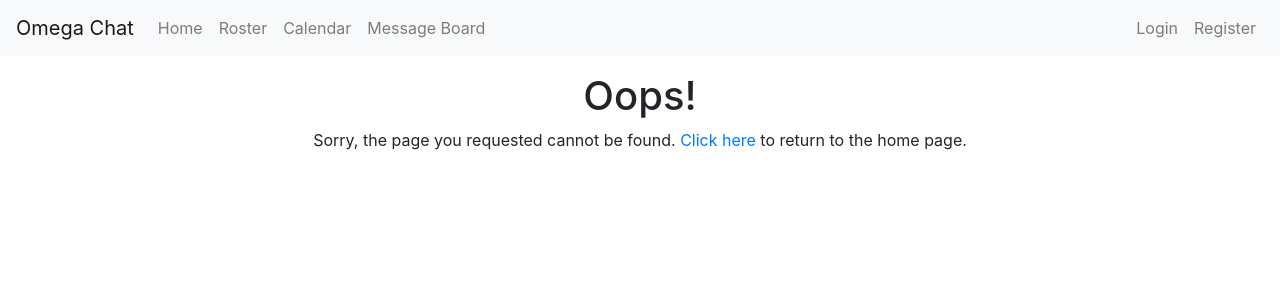
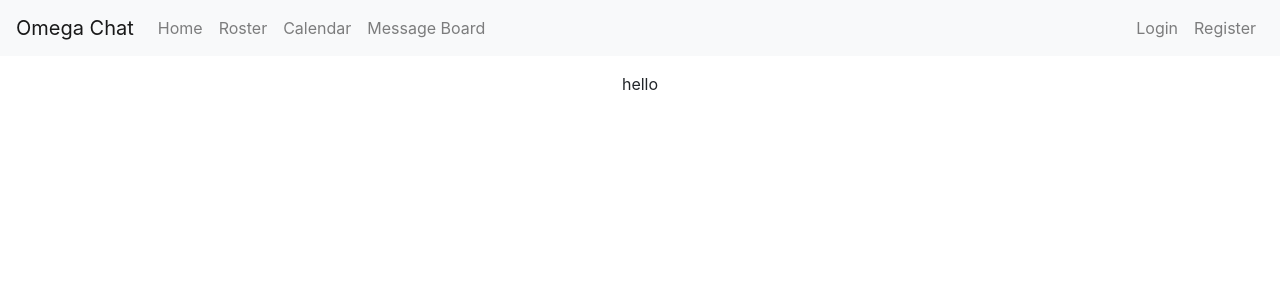
Before and after one commit to mspenski/Omega-Chat, a React (Create React App) app in the folder client/: page /calendar in a window 1280 px wide. Shown: the top 300 px of the page. Built offline with nearby package versions, Linux system fonts and the light colour scheme.

Commit message:
initial html routes set up

```diff
--- a/client/src/components/App/App.js
+++ b/client/src/components/App/App.js
@@ -10,6 +10,9 @@ import Login from '../../pages/Login/Login';
 import Register from '../../pages/Register/Register';
 import Secret from '../../pages/Secret/Secret';
 import Home from '../../pages/Home/Home';
+import Calendar from '../../pages/Calendar/Calendar';
+import MessageBoard from '../../pages/MessageBoard/MessageBoard';
+import Roster from '../../pages/Roster/Roster';
 import NotFound from '../../pages/NotFound/NotFound';
 
 import './App.css';
@@ -59,6 +62,9 @@ class App extends Component {
               <Route path='/register' component={Register} />
               <PrivateRoute path='/secret' component={Secret} />
               <Route exact path='/' component={Home} />
+              <Route exact path='/calendar' component={Calendar} />
+              <Route exact path='/roster' component={Roster} />
+              <Route exact path='/messageboard' component={MessageBoard} />
               <Route component={NotFound} />
             </Switch>
           </div>
--- a/client/src/components/Navigation/Navigation.js
+++ b/client/src/components/Navigation/Navigation.js
@@ -37,13 +37,13 @@ class Navigation extends Component {
                 <Link className='nav-link' to='/' onClick={this.toggleCollapse}>Home</Link>
               </li>
               <li className='nav-item'>
-                <Link className='nav-link' to='/' onClick={this.toggleCollapse}>Roster</Link>
+                <Link className='nav-link' to='/roster' onClick={this.toggleCollapse}>Roster</Link>
               </li>
               <li className='nav-item'>
-                <Link className='nav-link' to='/' onClick={this.toggleCollapse}>Calendar</Link>
+                <Link className='nav-link' to='/calendar' onClick={this.toggleCollapse}>Calendar</Link>
               </li>
               <li className='nav-item'>
-                <Link className='nav-link' to='/' onClick={this.toggleCollapse}>Message Board</Link>
+                <Link className='nav-link' to='/messageboard' onClick={this.toggleCollapse}>Message Board</Link>
               </li>
               {user &&
                 <li className='nav-item'>
--- /dev/null
+++ b/client/src/pages/Calendar/Calendar.js
@@ -0,0 +1,13 @@
+import React, { Component } from 'react';
+
+class Calendar extends Component {
+
+
+  render() {
+    return (
+      <p> hello</p>
+    );
+  }
+}
+
+export default Calendar;
--- /dev/null
+++ b/client/src/pages/MessageBoard/MessageBoard.js
@@ -0,0 +1,13 @@
+import React, { Component } from 'react';
+
+class MessageBoard extends Component {
+
+
+  render() {
+    return (
+      <p> hello</p>
+    );
+  }
+}
+
+export default MessageBoard;
--- /dev/null
+++ b/client/src/pages/Roster/Roster.js
@@ -0,0 +1,13 @@
+import React, { Component } from 'react';
+
+class Roster extends Component {
+
+
+  render() {
+    return (
+      <p> hello</p>
+    );
+  }
+}
+
+export default Roster;
```
